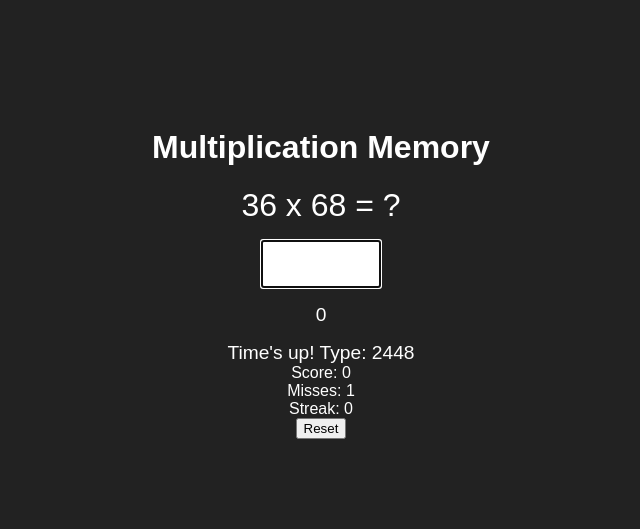
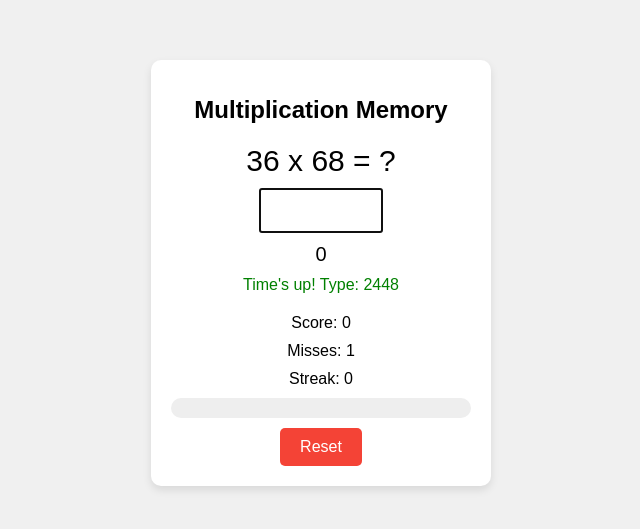
Before and after one commit to killerbeanz/killerbeanz.github.io, a plain HTML site: page index.html in a window 1280 px wide. Shown: the part 127-656 px from the top of the page, without its empty margins (319-959 px from the left). Drawn offline with Linux system fonts and the light colour scheme.

Commit message:
Update style.css

```diff
--- a/style.css
+++ b/style.css
@@ -1,41 +1,87 @@
 body {
   font-family: Arial, sans-serif;
-    background-color: #222;
-    color: #fff;
+  margin: 0;
+  padding: 0;
   display: flex;
   justify-content: center;
   align-items: center;
   height: 100vh;
-    margin: 0;
+  background-color: #f0f0f0;
 }
 
 .game-container {
+  background-color: white;
+  padding: 20px;
+  border-radius: 10px;
+  box-shadow: 0 4px 8px rgba(0, 0, 0, 0.1);
+  width: 300px;
   text-align: center;
 }
 
+h1 {
+  font-size: 24px;
+  margin-bottom: 20px;
+}
+
 #equation {
-    font-size: 2rem;
-    margin-bottom: 1rem;
+  font-size: 30px;
+  margin-bottom: 10px;
 }
 
 #answer {
-    font-size: 1.5rem;
-    padding: 0.5rem;
   width: 100px;
+  padding: 10px;
+  font-size: 18px;
+  margin-bottom: 10px;
+  text-align: center;
 }
 
 #timer {
-    font-size: 1.2rem;
-    margin-top: 1rem;
-  }
-
-  #submit {
-    margin-top: 1rem;
-    padding: 0.5rem 1rem;
-    font-size: 1rem;
+  font-size: 20px;
+  margin-bottom: 10px;
 }
 
 #feedback {
-    margin-top: 1rem;
-    font-size: 1.2rem;
+  font-size: 16px;
+  margin-bottom: 20px;
+  color: green;
 }
+
+#stats {
+  font-size: 16px;
+}
+
+#score, #misses, #streak {
+  margin-bottom: 10px;
+}
+
+#progress-bar-container {
+  width: 100%;
+  background-color: #eee;
+  height: 20px;
+  border-radius: 10px;
+  margin: 10px 0;
+}
+
+#progress-bar {
+  height: 100%;
+  width: 0%;
+  background-color: #4caf50;
+  border-radius: 10px;
+  transition: width 0.3s;
+}
+
+button {
+  padding: 10px 20px;
+  font-size: 16px;
+  background-color: #f44336;
+  color: white;
+  border: none;
+  border-radius: 5px;
+  cursor: pointer;
+  transition: background-color 0.3s;
+}
+
+button:hover {
+  background-color: #d32f2f;
+}
```
Lines whose indentation alone changed are shown as unchanged.
